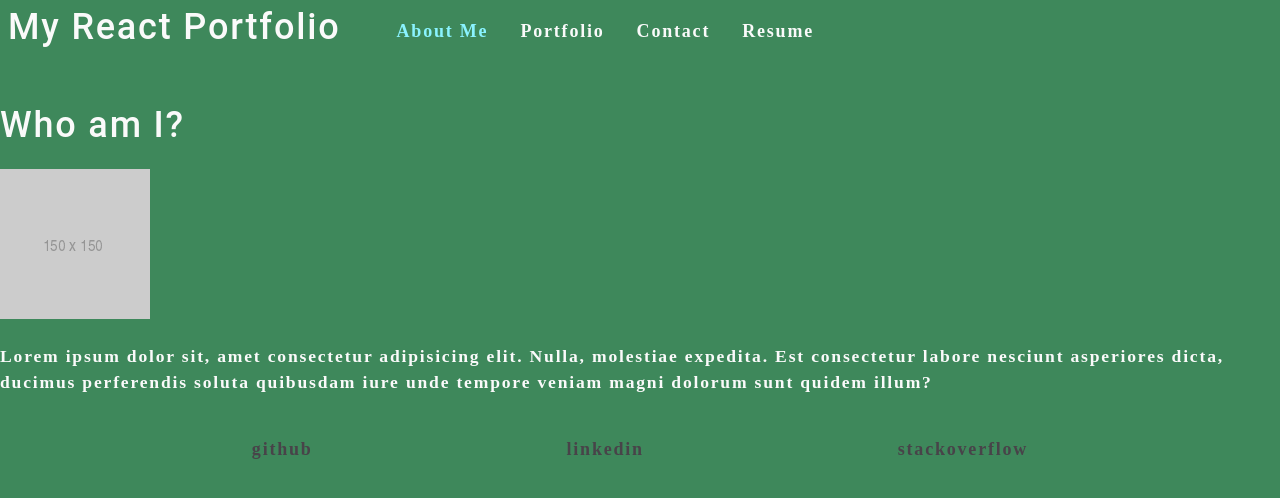
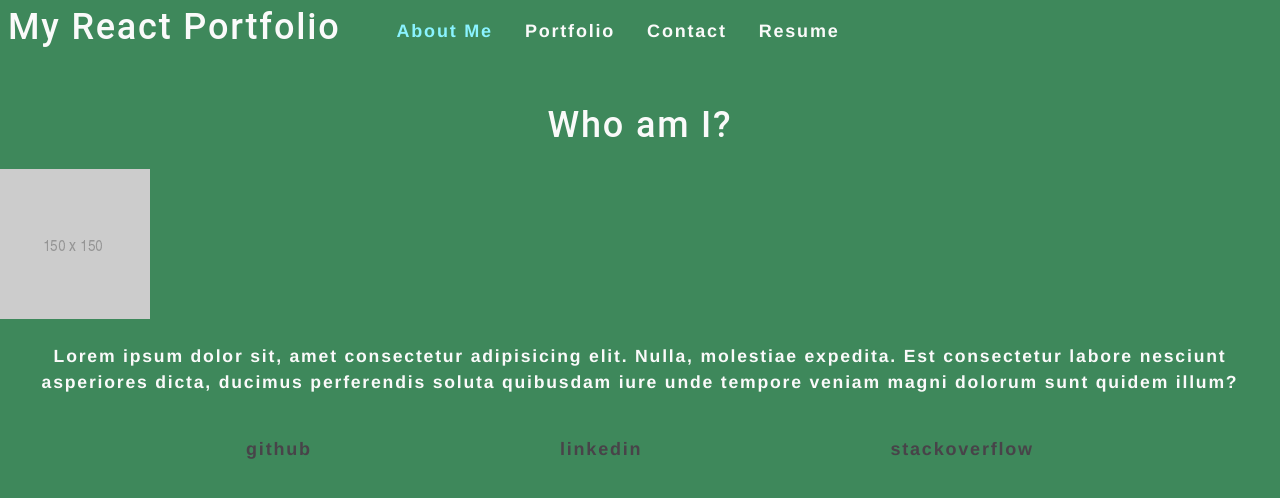
Before and after one commit to tarekyou/react-port, a React (Create React App) app: page / in a window 1280 px wide. Shown: the top 498 px of the page. Built offline with nearby package versions, Linux system fonts and the light colour scheme.

Commit message:
third project

```diff
--- a/public/index.html
+++ b/public/index.html
@@ -15,6 +15,10 @@
       user's mobile device or desktop. See https://developers.google.com/web/fundamentals/web-app-manifest/
     -->
     <link rel="manifest" href="%PUBLIC_URL%/manifest.json" />
+    <!-- <link
+      rel="stylesheet"
+      href="https://cdn.jsdelivr.net/npm/bulma@0.9.3/css/bulma.min.css"
+    /> -->
     <!--
       Notice the use of %PUBLIC_URL% in the tags above.
       It will be replaced with the URL of the `public` folder during the build.
--- a/src/components/About/index.js
+++ b/src/components/About/index.js
@@ -3,10 +3,12 @@ import coverImage from "../../assets/150.png";
 
 function About() {
   return (
-    <section className="my-5">
-      <h1 id="about">Who am I?</h1>
-      <img src={coverImage} className="my-2" alt="cover" />
-      <p className="text-center">
+    <section className="my-5 ">
+      <h1 id="about" className="centertext">
+        Who am I?
+      </h1>
+      <img src={coverImage} className="my-2 center-justify" alt="cover" />
+      <p className="centertext">
         Lorem ipsum dolor sit, amet consectetur adipisicing elit. Nulla,
         molestiae expedita. Est consectetur labore nesciunt asperiores dicta,
         ducimus perferendis soluta quibusdam iure unde tempore veniam magni
--- a/src/components/Contact/index.js
+++ b/src/components/Contact/index.js
@@ -39,7 +39,7 @@ function ContactForm() {
   }
   // JSX
   return (
-    <section>
+    <section className="">
       <h1>Contact me</h1>
       <form id="contact-form" onSubmit={handleSubmit}>
         <div>
--- a/src/components/Portfolio/index.js
+++ b/src/components/Portfolio/index.js
@@ -40,6 +40,12 @@ function Portfolio() {
       repo: "https://github.com/tarekyou/workday-scheduler",
       deployed: "https://tarekyou.github.io/workday-scheduler/",
     },
+    {
+      title: "Tutor central",
+      image: "Tutoring-Services-Marketplace.png",
+      repo: "https://github.com/tarekyou/project3",
+      deployed: "https://tutor-central.herokuapp.com/",
+    },
   ];
   return (
     <div>
--- a/src/index.css
+++ b/src/index.css
@@ -2,6 +2,7 @@ main {
   margin: 0 auto;
   max-width: 90%;
   padding: 50px 30px;
+  text-align: center;
 }
 :root {
   --primary: #484349;
@@ -34,7 +35,7 @@ body {
   letter-spacing: 0.1em;
   background: var(--dark);
   color: var(--light);
-  font-family: "Poiret One", cursive;
+  font-family: Helvetica, Arial, sans-serif;
 }
 
 h1,
@@ -308,3 +309,18 @@ a {
   justify-content: space-between;
   position: relative;
 } */
+
+.center {
+  margin: auto;
+}
+
+.centertext {
+  text-align: center;
+}
+
+.center-align {
+  align-items: center;
+}
+.center-justify {
+  justify-content: center;
+}
```
Also changed, not shown: src/assets/Tutoring-Services-Marketplace.png (added).
